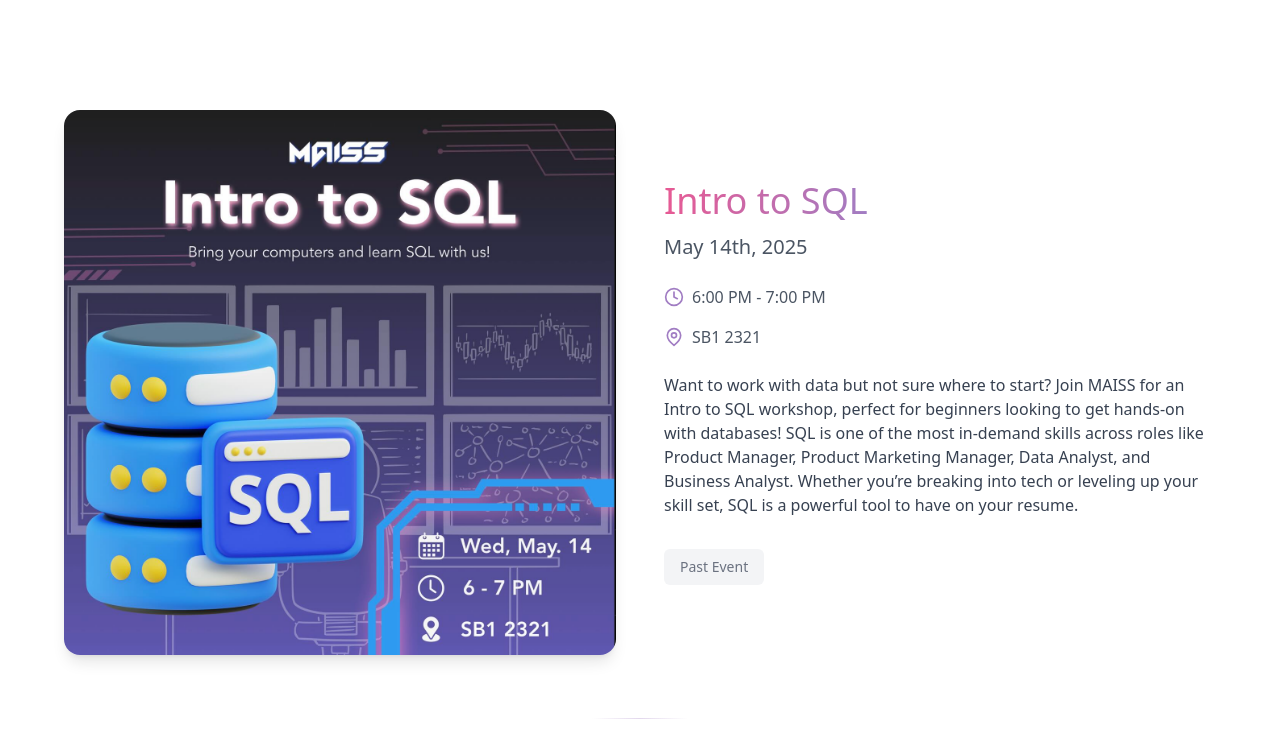
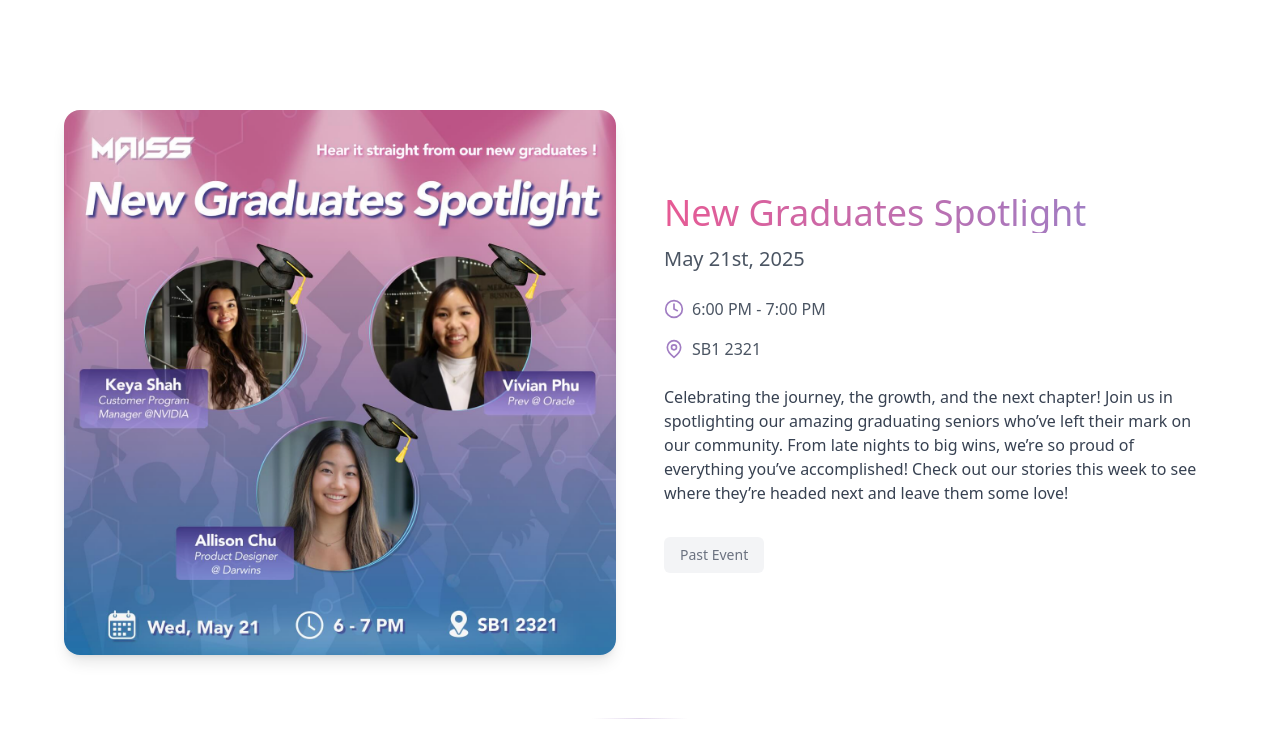
Before and after one commit to maissuci/maiss-website, a Next.js app: page /events in a window 1280 px wide. Shown: the part 682-1431 px from the top of the page. Built offline with nearby package versions, Linux system fonts and the light colour scheme.

Commit message:
added week 8 event

```diff
--- a/components/Events.tsx
+++ b/components/Events.tsx
@@ -22,6 +22,17 @@
 export default function EventsPage() {
   const [isScrolled, setIsScrolled] = useState(false)
   const [events, setEvents] = useState<Event[]>([
+    {
+      id: "new-grad-spotlight",
+      title: "New Graduates Spotlight",
+      date: "May 21st, 2025",
+      time: "6:00 PM - 7:00 PM",
+      location: "SB1 2321",
+      description:
+        "Celebrating the journey, the growth, and the next chapter! Join us in spotlighting our amazing graduating seniors who’ve left their mark on our community. From late nights to big wins, we’re so proud of everything you’ve accomplished! Check out our stories this week to see where they’re headed next and leave them some love!",
+      image: "/images/events/event8.png",
+      status: "past",
+    },
     {
       id: "intro-to-sql",
       title: "Intro to SQL",
```
Also changed, not shown: public/images/events/event8.png (added), 1 other file (tests, documents, lock files or other folders).
